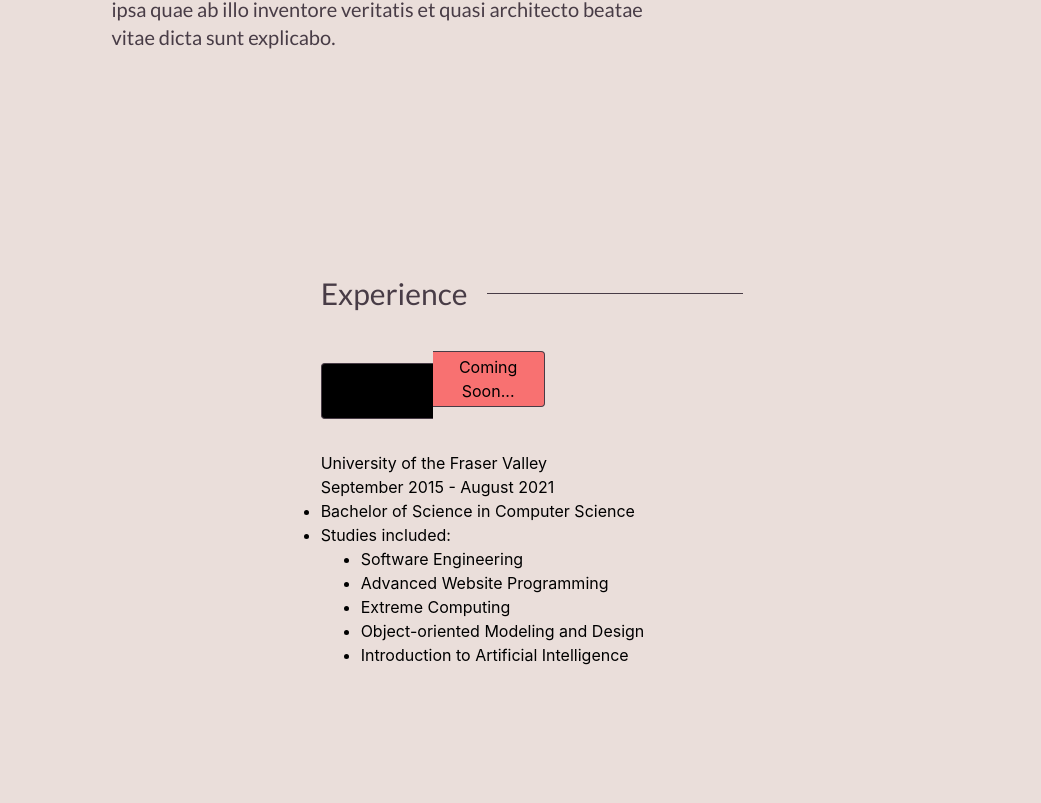
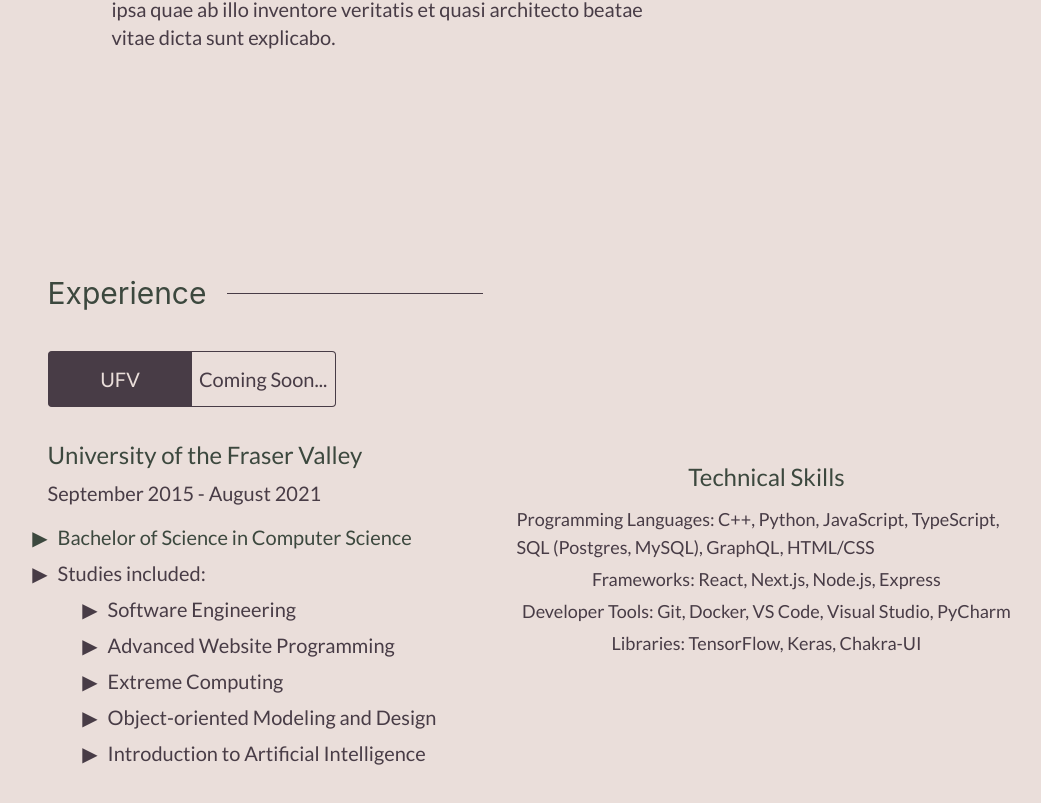
Before and after one commit to nevilmills/portfolio, a Next.js app: page / in a window 1280 px wide. Shown: the part 1417-2220 px from the top of the page, without its empty margins (108-1149 px from the left). Before the commit the page ends 2196 px from the top, so only its background shows below. Built offline with nearby package versions, Linux system fonts and the light colour scheme.

Commit message:
update: experience section styling

```diff
--- a/components/Education.tsx
+++ b/components/Education.tsx
@@ -2,14 +2,18 @@ import React from "react";
 
 export const Education: React.FC<{}> = ({}) => {
   return (
-    <div className="mt-8">
-      <h4>University of the Fraser Valley</h4>
-      <p>September 2015 - August 2021</p>
-      <ul className="list-disc">
-        <li>Bachelor of Science in Computer Science</li>
+    <div className="mt-8 primaryText text-xl">
+      <h4 className="text-2xl text-darkGreen">
+        University of the Fraser Valley
+      </h4>
+      <p className="mt-2">September 2015 - August 2021</p>
+      <ul className="list-disc space-y-2 mt-4">
+        <li className="text-darkGreen">
+          Bachelor of Science in Computer Science
+        </li>
         <li>
           Studies included:
-          <ul className="list-disc ml-10">
+          <ul className="list-disc ml-10 mt-2 space-y-2">
             <li>Software Engineering</li>
             <li>Advanced Website Programming</li>
             <li>Extreme Computing</li>
--- a/components/NavBar.tsx
+++ b/components/NavBar.tsx
@@ -8,7 +8,11 @@ export const NavBar: React.FC<{}> = ({}) => {
         <NavElement>About</NavElement>
         <NavElement>Experience</NavElement>
         <NavElement>Projects</NavElement>
-        <button className="btn btn-darkliver">Resume</button>
+        <div className="btn btn-darkliver inline-block">
+          <a target="_blank" href="/resume.pdf">
+            Resume
+          </a>
+        </div>
       </div>
     </div>
   );
--- a/components/SectionHeader.tsx
+++ b/components/SectionHeader.tsx
@@ -7,9 +7,7 @@ interface SectionHeaderProps {
 export const SectionHeader: React.FC<SectionHeaderProps> = ({ text }) => {
   return (
     <div>
-      <h2 className="flex items-center text-3xl text-darkliver font-lato heading">
-        {text}
-      </h2>
+      <h2 className="flex items-center text-3xl heading">{text}</h2>
     </div>
   );
 };
--- a/components/sections/About.tsx
+++ b/components/sections/About.tsx
@@ -11,7 +11,7 @@ export const About: React.FC<AboutProps> = ({}) => {
       <div>
         <SectionHeader text="About Me" />
         <div className="flex mt-10">
-          <div className="max-w-xl space-y-4 text-darkliver antialiased text-xl font-lato">
+          <div className="max-w-xl space-y-4 primaryText antialiased text-xl font-lato">
             <p>
               Hi! My name is Nevil and ... My interest in web development was
               ignited through an advanced web development course at university.
--- a/components/sections/Experience.tsx
+++ b/components/sections/Experience.tsx
@@ -3,6 +3,7 @@ import { Education } from "../Education";
 import { SectionHeader } from "../SectionHeader";
 import { Tab } from "../Tab";
 import { TabContainer } from "../TabContainer";
+import { TechnicalSkills } from "../TechnicalSkills";
 
 interface ExperienceProps {}
 
@@ -14,7 +15,8 @@ export const Experience: React.FC<ExperienceProps> = ({}) => {
     <section className="flex flex-col items-center py-28">
       <div>
         <SectionHeader text="Experience" />
-        <div className="mt-10" />
+        <div className="flex mt-10">
+          <div>
             <TabContainer tabs={tabs} active={active} setActive={setActive} />
             {active === tabs[0] ? (
               <Education />
@@ -27,6 +29,11 @@ export const Experience: React.FC<ExperienceProps> = ({}) => {
               </div>
             )}
           </div>
+          <div className="self-center ml-20">
+            <TechnicalSkills />
+          </div>
+        </div>
+      </div>
     </section>
   );
 };
--- a/components/sections/Introduction.tsx
+++ b/components/sections/Introduction.tsx
@@ -3,12 +3,10 @@ import React from "react";
 export const Introduction: React.FC<{}> = ({}) => {
   return (
     <section className="flex flex-col justify-center min-h-screen items-center w-full">
-      <div className="max-w-lg space-y-2">
-        <h1 className="text-2xl text-darkliver font-lato">Hi, my name is</h1>
-        <h2 className="text-7xl text-darkliver font-lato font-bold">
-          Nevil Mills.
-        </h2>
-        <p className="text-2xl text-darkliver font-lato">
+      <div className="max-w-lg space-y-2 primaryText">
+        <h1 className="text-2xl ">Hi, my name is</h1>
+        <h2 className="text-7xl  font-bold">Nevil Mills.</h2>
+        <p className="text-2xl">
           I'm a software engineer from Chilliwack, B.C. Currently, I am focused
           on developing full stack web applications as I search for a team of
           developers to join.
--- a/styles/globals.css
+++ b/styles/globals.css
@@ -17,17 +17,11 @@
   }
 
   .tab {
-    @apply bg-red-400 h-14 w-28 border-darkliver border-[1px];
+    @apply h-14 w-36 border-darkliver text-darkliver border-[1px] font-lato antialiased text-xl;
   }
 
   .is-active {
-    @apply bg-black;
-  }
-
-  .heading::after {
-    @apply ml-5 h-px w-64 bg-darkliver;
-    content: "";
-    display: inline-block;
+    @apply bg-darkliver text-timberwolf;
   }
 
   .underline {
@@ -40,6 +34,24 @@
   .underlineTarget:hover + .underline {
     width: 100%;
     margin-left: 0%;
+  }
+
+  .heading::after {
+    @apply ml-5 h-px w-64 bg-darkliver;
+    content: "";
+    display: inline-block;
+  }
+
+  .heading {
+    @apply text-darkGreen;
+  }
+
+  .primaryText {
+    @apply font-lato text-darkliver antialiased;
+  }
+
+  .highlighted {
+    @apply text-lemonYellow;
   }
 
   /* ... */
@@ -63,6 +75,14 @@ a {
   box-sizing: border-box;
 }
 
+li::marker {
+  content: "▶";
+}
+
+li {
+  padding-left: 10px;
+}
+
 @keyframes underline {
   0% {
     width: 0%;
--- /dev/null
+++ b/utils/types.tsx
@@ -0,0 +1,3 @@
+import { Dispatch, SetStateAction } from "react";
+
+export type stateAction = Dispatch<SetStateAction<any>>;
```
Also changed, not shown: 1 other file (tests, documents, lock files or other folders). Lines whose indentation alone changed are shown as unchanged.
